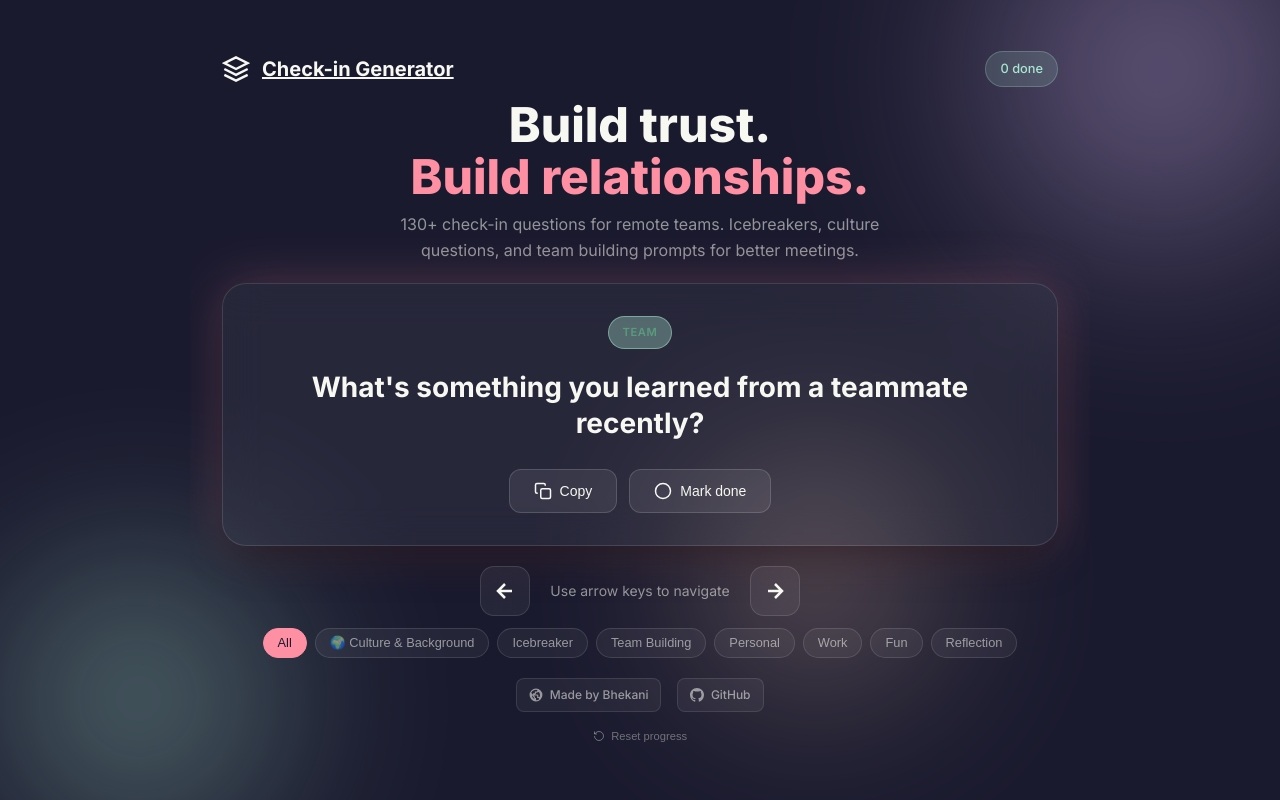
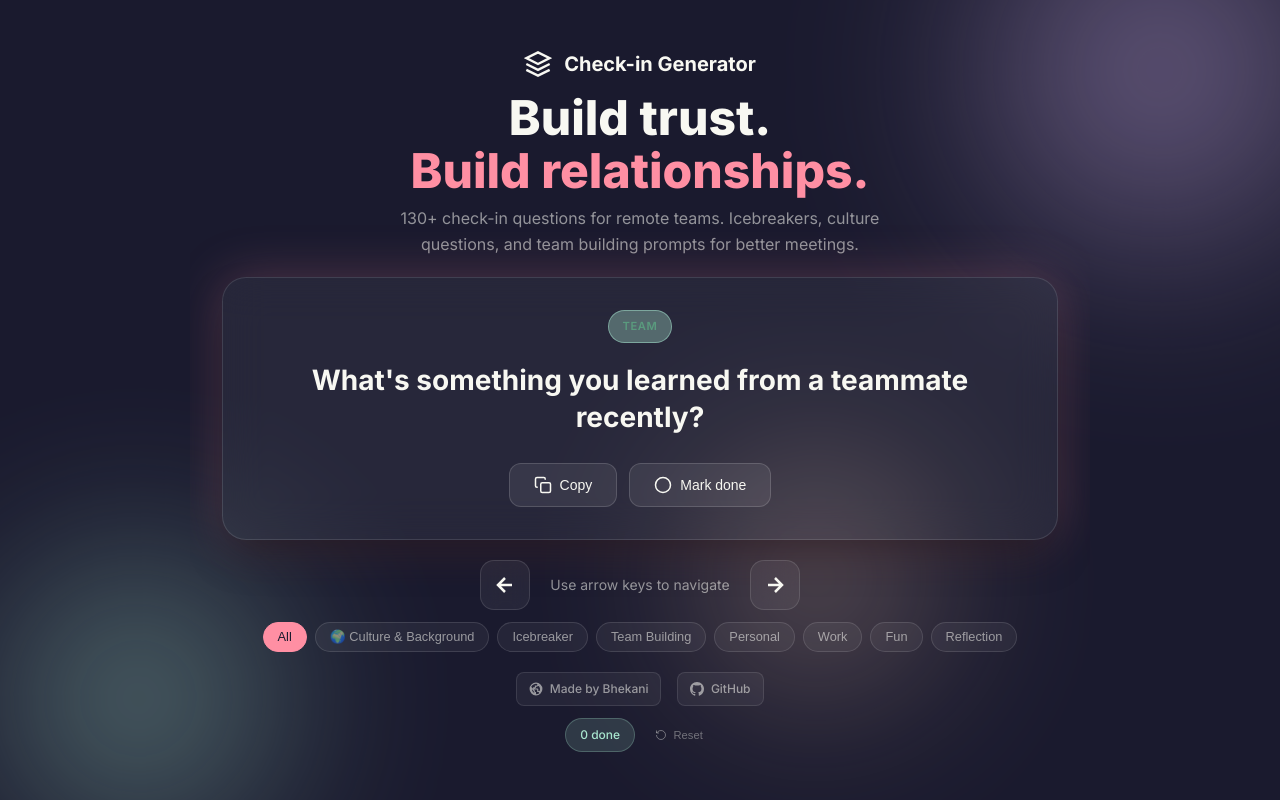
Before and after one commit to bhekanik/team-checkin, a website: page index.html in a window 1280 px wide. Drawn offline with Linux system fonts and the light colour scheme.

Commit message:
Move progress indicator to footer next to reset button for better context

```diff
--- a/index.html
+++ b/index.html
@@ -89,9 +89,6 @@
                 </svg>
                 <span>Check-in Generator</span>
             </a>
-            <div class="progress-indicator" id="progressIndicator" aria-live="polite">
-                <span class="progress-count" id="progressCount">0 done</span>
-            </div>
         </header>
 
         <section class="hero">
@@ -184,13 +181,18 @@
                     GitHub
                 </a>
             </div>
+            <div class="progress-actions">
+                <div class="progress-indicator" id="progressIndicator" aria-live="polite">
+                    <span class="progress-count" id="progressCount">0 done</span>
+                </div>
                 <button class="btn-reset" id="resetBtn" title="Reset all progress" aria-label="Reset all done question progress">
                     <svg viewBox="0 0 24 24" fill="none" stroke="currentColor" stroke-width="2" aria-hidden="true">
                         <path d="M3 12a9 9 0 1 0 9-9 9.75 9.75 0 0 0-6.74 2.74L3 8"/>
                         <path d="M3 3v5h5"/>
                     </svg>
-                Reset progress
+                    Reset
                 </button>
+            </div>
         </footer>
     </main>
 
--- a/styles.css
+++ b/styles.css
@@ -112,23 +112,10 @@ body {
 /* Header */
 .header {
     display: flex;
-    justify-content: space-between;
+    justify-content: center;
     align-items: center;
     padding: 0 0 0.75rem;
     flex-shrink: 0;
-}
-
-.progress-indicator {
-    display: flex;
-    align-items: center;
-    gap: 0.5rem;
-    padding: 0.4rem 0.875rem;
-    background: rgba(168, 230, 207, 0.15);
-    border: 1px solid rgba(168, 230, 207, 0.25);
-    border-radius: 100px;
-    font-size: 0.8rem;
-    font-weight: 500;
-    color: #a8e6cf;
 }
 
 .logo {
@@ -138,6 +125,8 @@ body {
     font-weight: 700;
     font-size: 1.25rem;
     color: var(--color-text);
+    justify-self: center;
+    text-decoration: none;
 }
 
 .logo svg {
@@ -561,6 +550,25 @@ body {
     height: 12px;
 }
 
+.progress-actions {
+    display: flex;
+    align-items: center;
+    gap: 0.5rem;
+}
+
+.progress-indicator {
+    display: flex;
+    align-items: center;
+    gap: 0.5rem;
+    padding: 0.4rem 0.875rem;
+    background: rgba(168, 230, 207, 0.15);
+    border: 1px solid rgba(168, 230, 207, 0.25);
+    border-radius: 100px;
+    font-size: 0.75rem;
+    font-weight: 500;
+    color: #a8e6cf;
+}
+
 /* Toast */
 .toast {
     position: fixed;
```
Lines whose indentation alone changed are shown as unchanged.
